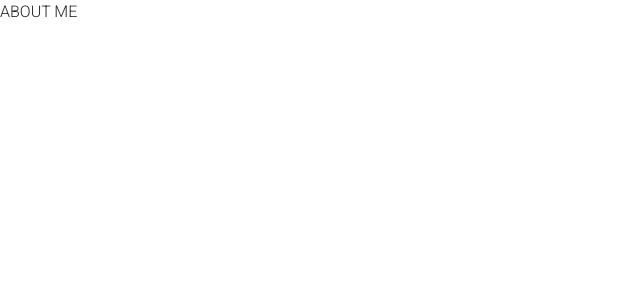
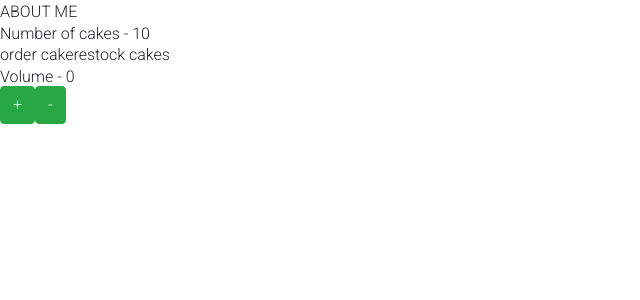
Before and after one commit to TheFlash2022/cv-online, a React (Create React App) app: page /hello in a window 1280 px wide. Shown: the top 300 px of the page, without its empty margins (0-640 px from the left). Built offline with nearby package versions, Linux system fonts and the light colour scheme.

Commit message:
test redux-toolkit

```diff
--- a/src/features/cake/CakeView.tsx
+++ b/src/features/cake/CakeView.tsx
@@ -2,7 +2,7 @@ import React from "react";
 import { useAppDispatch, useAppSelector } from "../../app/hook";
 import { ordered, restocked } from "../cake/cakeSlice";
 
-const CakeView = () => {
+const CakeView: React.FC = () => {
   const numOfCakes = useAppSelector((state) => state.cake.numOfCakes);
   const dispatch = useAppDispatch();
   return (
--- a/src/pages/Hello.tsx
+++ b/src/pages/Hello.tsx
@@ -1,5 +1,7 @@
 import React from "react";
 import { useTranslation } from "react-i18next";
+import CakeView from "../features/cake/CakeView";
+import { Counter } from "../features/counter/Counter";
 
 const Hello: React.FC = () => {
   const { t, i18n } = useTranslation();
@@ -12,6 +14,8 @@ const Hello: React.FC = () => {
       >
         {t("ABOUT ME")}
       </button>
+      <CakeView />
+      <Counter />
     </div>
   );
 };
```
